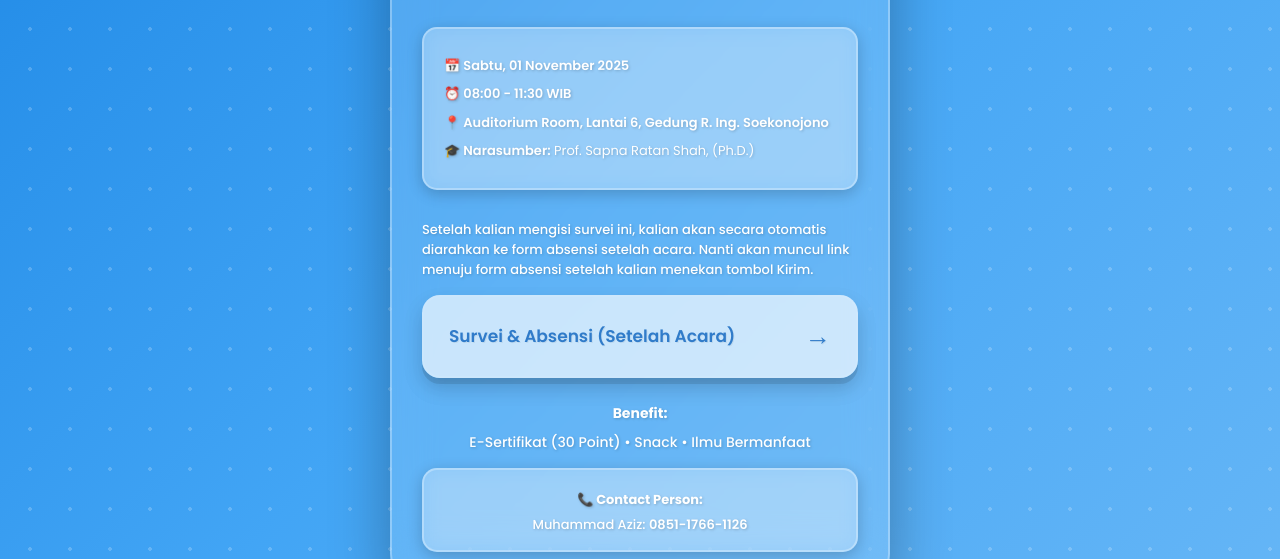
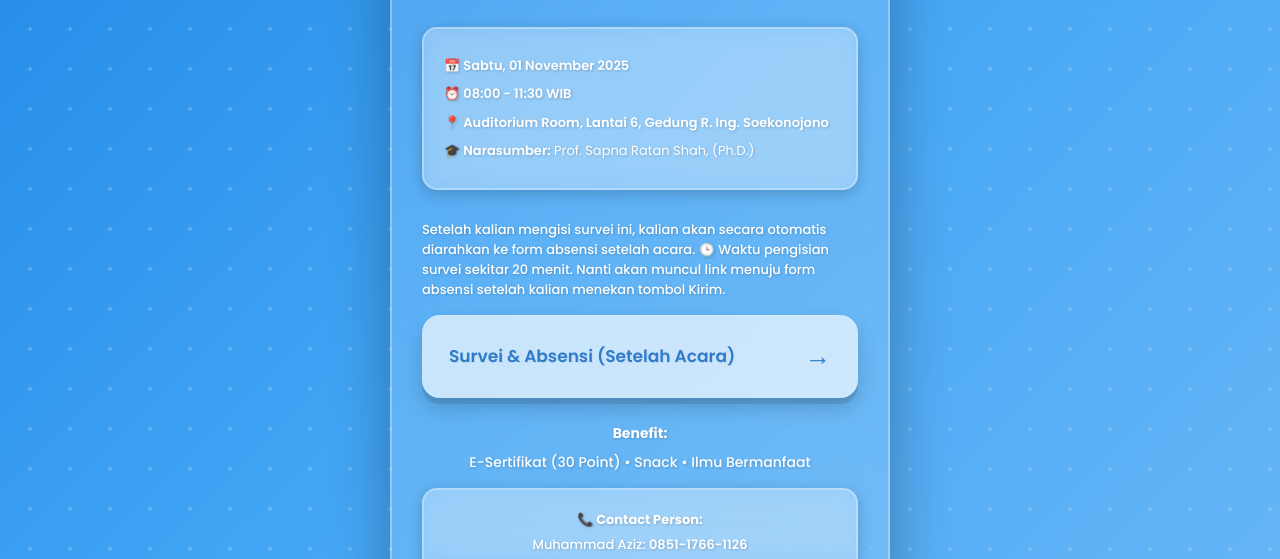
Before and after one commit to aziiz067/pendaftaran_seminar_internasional, a plain HTML site: page index.html in a window 1280 px wide. Shown: the part 241-800 px from the top of the page. Drawn offline with Linux system fonts and the light colour scheme.

Commit message:
Update index.html

```diff
--- a/index.html
+++ b/index.html
@@ -392,6 +392,7 @@
         <div class="links-container">
 
             <p style="color: white; font-size: 13px; font-weight: 500; text-shadow: 1px 1px 3px rgba(0, 0, 0, 0.2);">Setelah kalian mengisi survei ini, kalian akan secara otomatis diarahkan ke form absensi setelah acara.
+🕒 Waktu pengisian survei sekitar 20 menit.
 Nanti akan muncul link menuju form absensi setelah kalian menekan tombol Kirim.</p>
 
 <!--  <a href="https://forms.gle/8FYq3xQNsmRWAuHN6" class="link-button"> -->
```
